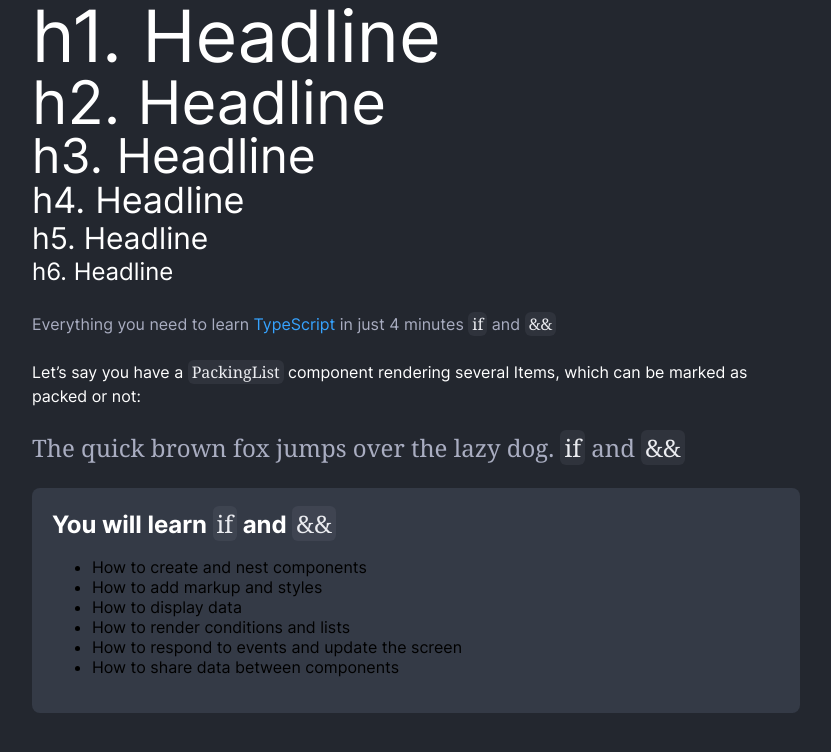
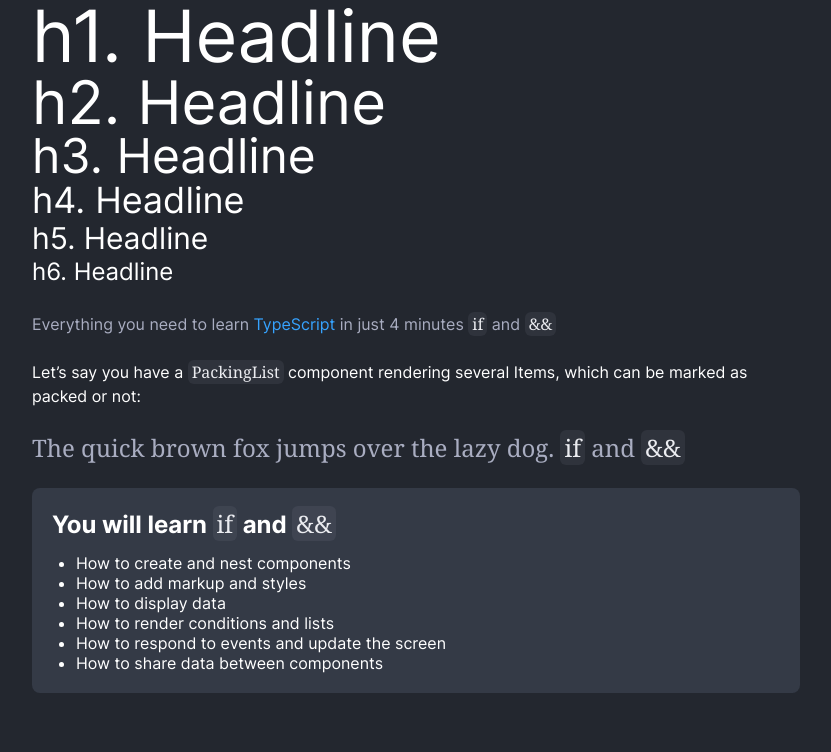
Before and after one commit to helciofranco/helciofranco.com, a Next.js app: page / in a window 1280 px wide. Shown: the top 752 px of the page, without its empty margins (224-1055 px from the left). Built offline with nearby package versions, Linux system fonts and the light colour scheme.

Commit message:
feat: add ul, li styled lists

```diff
--- a/src/libs/stitches/global.ts
+++ b/src/libs/stitches/global.ts
@@ -20,6 +20,14 @@ const globalStyles = globalCss({
   code: {
     fontFamily: '$serif',
   },
+  ul: {
+    margin: 0,
+    padding: 0,
+  },
+  li: {
+    marginLeft: '$space10',
+    color: '$textPrimary',
+  },
 });
 
 globalStyles();
```
Also changed, not shown: src/modules/home/index.tsx (+7 -0 lines).
